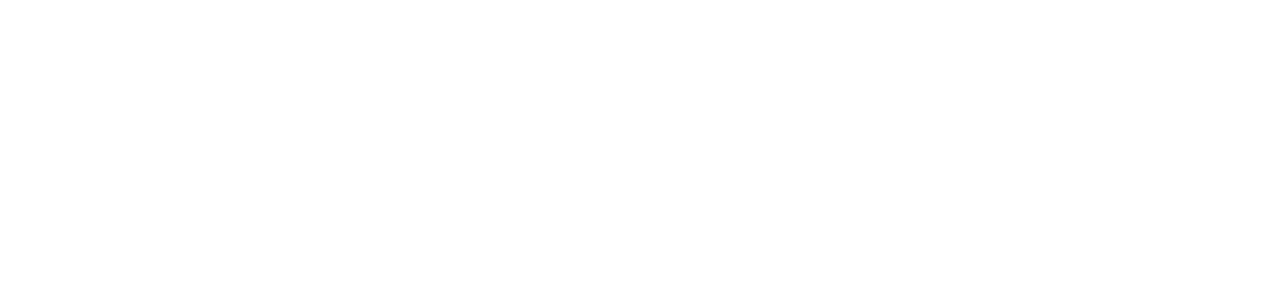
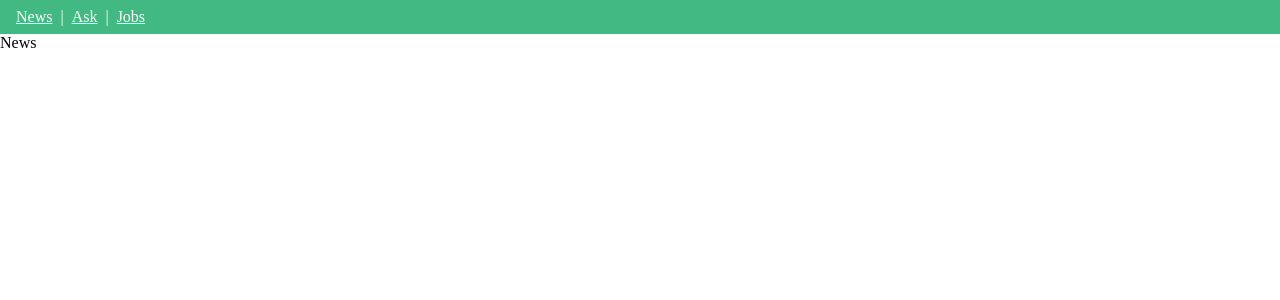
Before and after one commit to ella-front-dev/Lec-vue-hacker-news, a Vue app: page /news#/item in a window 1280 px wide. Shown: the top 300 px of the page. Built offline with nearby package versions, Linux system fonts and the light colour scheme.

Commit message:
[feature] router 설정 및 구성
- header toolbar 생성
- mode 설정

```diff
--- a/src/App.vue
+++ b/src/App.vue
@@ -1,28 +1,23 @@
 <template>
   <div id="app">
+    <tool-bar></tool-bar>
     <router-view></router-view>
   </div>
 </template>
 
 <script>
+import ToolBar from './components/ToolBar.vue'
 
 export default {
   name: 'App',
-  methods:{
-    fetchData(){
-      console.log('hello')
-    }
-  }
+  components: {
+    ToolBar
+  },
 }
 </script>
-
 <style>
-#app {
-  font-family: Avenir, Helvetica, Arial, sans-serif;
-  -webkit-font-smoothing: antialiased;
-  -moz-osx-font-smoothing: grayscale;
-  text-align: center;
-  color: #2c3e50;
-  margin-top: 60px;
-}
+  body {
+    padding: 0;
+    margin: 0;
+  }
 </style>
--- /dev/null
+++ b/src/components/ToolBar.vue
@@ -0,0 +1,31 @@
+<template>
+  <div class="header">
+    <router-link to="/news">News</router-link> |
+    <router-link to="/ask">Ask</router-link> |
+    <router-link to="/jobs">Jobs</router-link>
+  </div>
+</template>
+
+<script>
+export default {
+  name: 'ToolBar'
+}
+</script>
+
+<style>
+.header {
+   color: white;
+   background-color: #42b883;
+   display: flex;
+   padding: 8px;
+}
+
+.header .router-link-exact-active{
+  color: #35495e;
+}
+
+.header a {
+  padding: 0 8px;
+  color: white;
+}
+</style>
--- a/src/main.js
+++ b/src/main.js
@@ -1,6 +1,6 @@
 import Vue from 'vue'
 import App from './App.vue'
-import {router} from './router/index.js';
+import {router} from './routes/index.js';
 
 Vue.config.productionTip = false
 
--- a/src/router/index.js
+++ b/src/routes/index.js
@@ -3,11 +3,18 @@
 import NewsView from '../views/NewsView.vue';
 import JobsView from '../views/JobsView.vue';
 import AskView from '../views/AskView.vue';
+import ItemView from '../views/ItemView.vue';
+import UserView from '../views/UserView.vue';
 
 Vue.use(VueRouter);
 
 export const router = new VueRouter({
+  mode: 'history',
   routes: [
+    {
+      path: '/',
+      redirect: '/news'
+    },
     {
       path: '/news',
       component: NewsView
@@ -20,5 +27,13 @@
       path: '/ask',
       component: AskView
     },
+    {
+      path: '/item',
+      component: ItemView
+    },
+    {
+      path: '/user',
+      component: UserView
+    },
   ]
 })
--- /dev/null
+++ b/src/views/ItemView.vue
@@ -0,0 +1,15 @@
+<template>
+  <div>
+    Item
+  </div>
+</template>
+
+<script>
+export default {
+  name: 'ItemView'
+}
+</script>
+
+<style>
+
+</style>
--- /dev/null
+++ b/src/views/UserView.vue
@@ -0,0 +1,15 @@
+<template>
+  <div>
+    User
+  </div>
+</template>
+
+<script>
+export default {
+  name: 'UserView'
+}
+</script>
+
+<style>
+
+</style>
```
